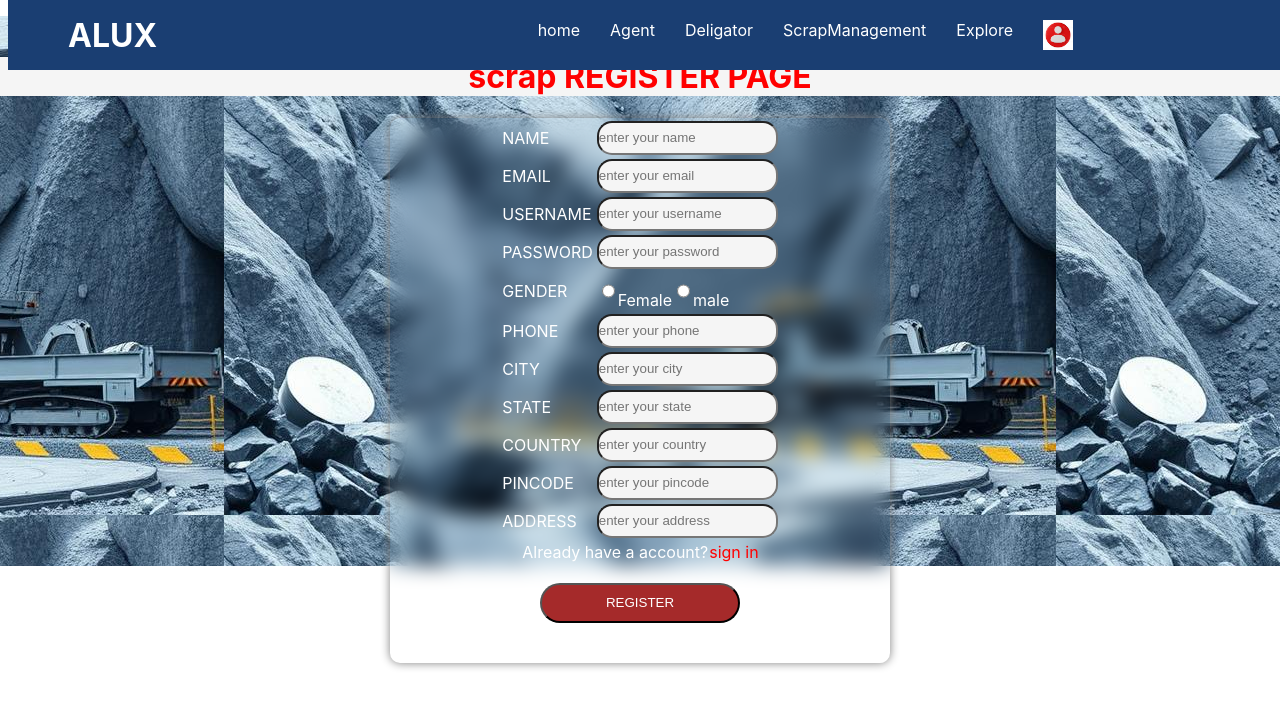
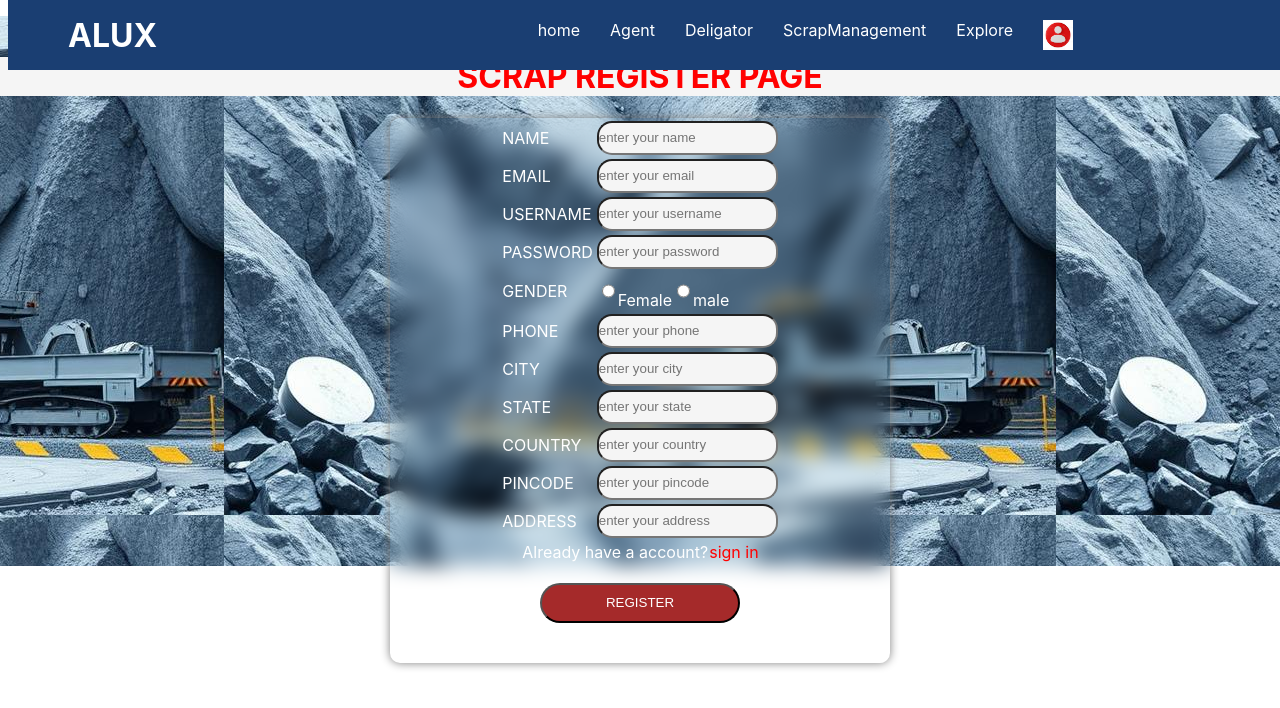
Before and after one commit to Nalimanasa/GRADTWIN, a React (Create React App) app in the folder frontend/: page / in a window 1280 px wide. Both pictures are taken after a click on the item "ScrapManagement". Shown: the top 708 px of the page. Built offline with nearby package versions, Linux system fonts and the light colour scheme; no server answers.

Commit message:
update extraction

```diff
--- a/frontend/src/scrap_management/scrap_register.js
+++ b/frontend/src/scrap_management/scrap_register.js
@@ -62,7 +62,7 @@ function Scrapregister(){
             {!showlogin ?(
         <div><br/>
             <center>
-              <h1 style={{color:"red",backgroundColor:"whitesmoke"}}> scrap REGISTER PAGE </h1>
+              <h1 style={{color:"red",backgroundColor:"whitesmoke"}}> SCRAP REGISTER PAGE </h1>
                 <form
                  onSubmit={addItem}>
                     <center>
```
